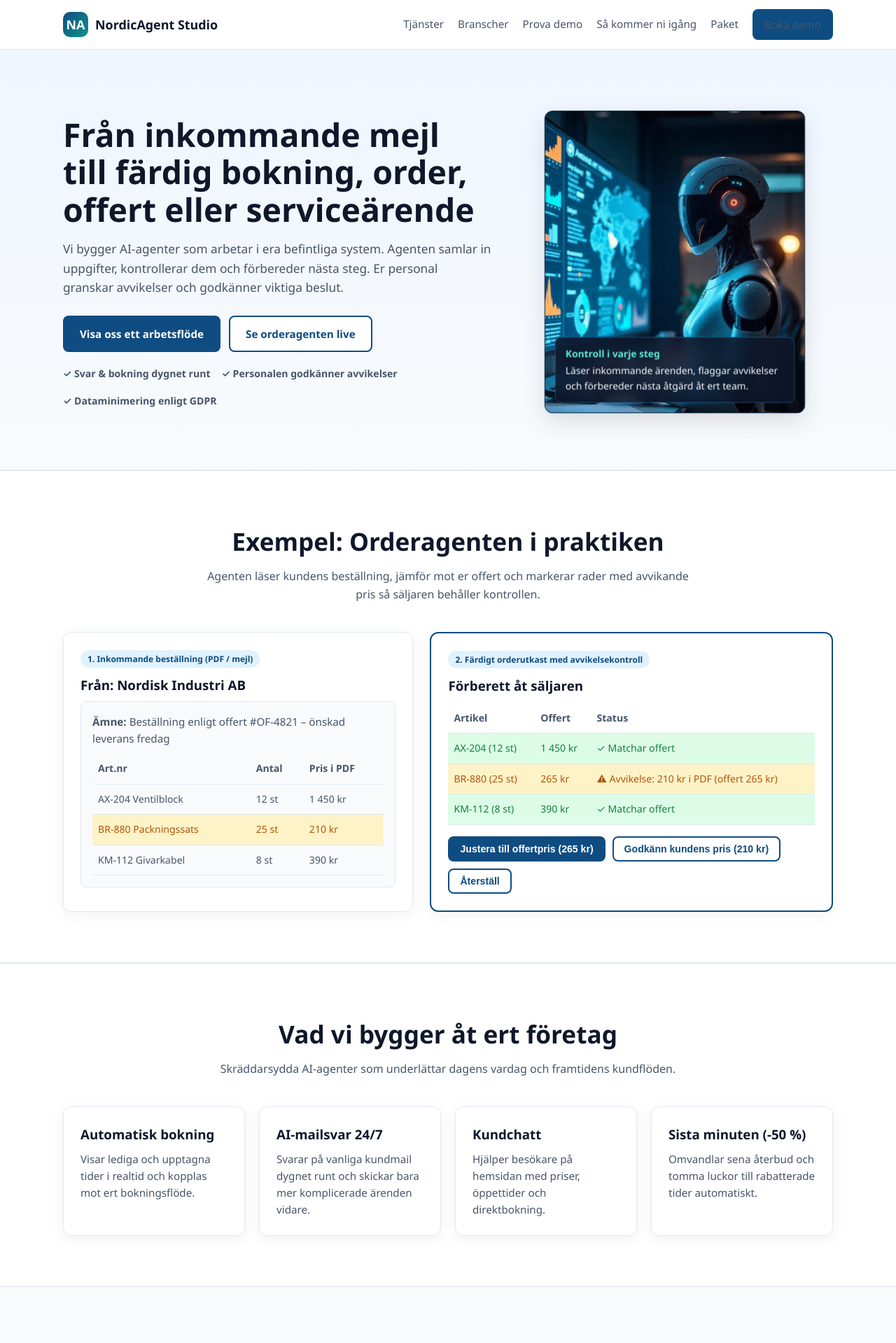
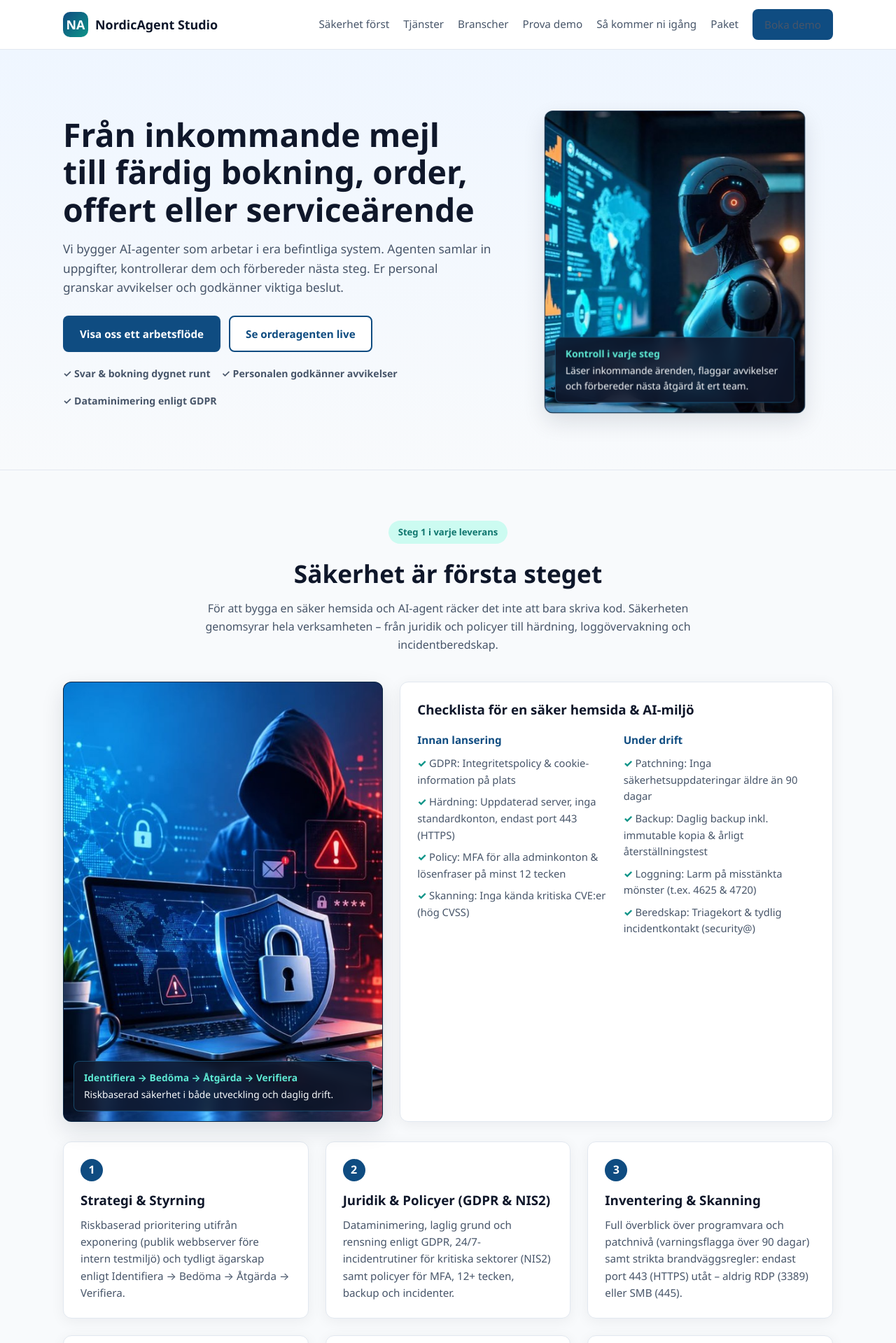
Before and after one commit to ali456663/ai-agent-studio, a Spring Boot app: page / in a window 1280 px wide. Shown: the top 1919 px of the page at 70% size. Run offline with Spring Boot 4, Linux system fonts and the light colour scheme; some of the project's set-up classes (security, data sources, template engines, error pages and the like) are left out, and stand-ins take their place.

Commit message:
Add Security First section with cybersecurity image, 6 pillars & launch/ops checklist

```diff
--- a/backend/src/main/resources/static/index.html
+++ b/backend/src/main/resources/static/index.html
@@ -16,6 +16,7 @@
       </a>
       <nav aria-label="Huvudmeny">
         <ul class="nav-links">
+          <li><a href="#sakerhet-forst">Säkerhet först</a></li>
           <li><a href="#tjanster">Tjänster</a></li>
           <li><a href="#branscher">Branscher</a></li>
           <li><a href="#demo">Prova demo</a></li>
@@ -58,6 +59,86 @@
               Läser inkommande ärenden, flaggar avvikelser och förbereder nästa åtgärd åt ert team.
             </figcaption>
           </figure>
+        </div>
+      </div>
+    </section>
+
+    <section class="section" id="sakerhet-forst">
+      <div class="container">
+        <div class="section-header">
+          <span class="badge">Steg 1 i varje leverans</span>
+          <h2>Säkerhet är första steget</h2>
+          <p>
+            För att bygga en säker hemsida och AI-agent räcker det inte att bara skriva kod. Säkerheten genomsyrar
+            hela verksamheten – från juridik och policyer till härdning, loggövervakning och incidentberedskap.
+          </p>
+        </div>
+
+        <div class="security-hero-grid">
+          <figure class="security-media-card">
+            <img src="/images/security-first.jpg" alt="Cybersäkerhetssköld som skyddar webbplats, inloggning och kunddata" class="security-media-img">
+            <figcaption class="hero-media-overlay">
+              <strong>Identifiera → Bedöma → Åtgärda → Verifiera</strong>
+              Riskbaserad säkerhet i både utveckling och daglig drift.
+            </figcaption>
+          </figure>
+
+          <div class="card security-checklist-card">
+            <h3>Checklista för en säker hemsida &amp; AI-miljö</h3>
+            <div class="checklist-cols">
+              <div>
+                <h4>Innan lansering</h4>
+                <ul class="check-list">
+                  <li>GDPR: Integritetspolicy &amp; cookie-information på plats</li>
+                  <li>Härdning: Uppdaterad server, inga standardkonton, endast port 443 (HTTPS)</li>
+                  <li>Policy: MFA för alla adminkonton &amp; lösenfraser på minst 12 tecken</li>
+                  <li>Skanning: Inga kända kritiska CVE:er (hög CVSS)</li>
+                </ul>
+              </div>
+              <div>
+                <h4>Under drift</h4>
+                <ul class="check-list">
+                  <li>Patchning: Inga säkerhetsuppdateringar äldre än 90 dagar</li>
+                  <li>Backup: Daglig backup inkl. immutable kopia &amp; årligt återställningstest</li>
+                  <li>Loggning: Larm på misstänkta mönster (t.ex. 4625 &amp; 4720)</li>
+                  <li>Beredskap: Triagekort &amp; tydlig incidentkontakt (security@)</li>
+                </ul>
+              </div>
+            </div>
+          </div>
+        </div>
+
+        <div class="grid-3 security-pillars">
+          <article class="card">
+            <span class="step-num">1</span>
+            <h3>Strategi &amp; Styrning</h3>
+            <p>Riskbaserad prioritering utifrån exponering (publik webbserver före intern testmiljö) och tydligt ägarskap enligt Identifiera → Bedöma → Åtgärda → Verifiera.</p>
+          </article>
+          <article class="card">
+            <span class="step-num">2</span>
+            <h3>Juridik &amp; Policyer (GDPR &amp; NIS2)</h3>
+            <p>Dataminimering, laglig grund och rensning enligt GDPR, 24/7-incidentrutiner för kritiska sektorer (NIS2) samt policyer för MFA, 12+ tecken, backup och incidenter.</p>
+          </article>
+          <article class="card">
+            <span class="step-num">3</span>
+            <h3>Inventering &amp; Skanning</h3>
+            <p>Full överblick över programvara och patchnivå (varningsflagga över 90 dagar) samt strikta brandväggsregler: endast port 443 (HTTPS) utåt – aldrig RDP (3389) eller SMB (445).</p>
+          </article>
+          <article class="card">
+            <span class="step-num">4</span>
+            <h3>CVE/CVSS, Patchning &amp; Härdning</h3>
+            <p>Löpande kontroll mot kända sårbarheter (CVE/CVSS), snabb patchning, borttagna standardkonton, avstängt Telnet/SMBv1 och utbyte av End-of-Life-system.</p>
+          </article>
+          <article class="card">
+            <span class="step-num">5</span>
+            <h3>Loggning &amp; Övervakning</h3>
+            <p>Centraliserade loggar från webb, databas och brandvägg med larm på mönster som upprepade misslyckade inloggningar (4625) och nya adminkonton (4720).</p>
+          </article>
+          <article class="card">
+            <span class="step-num">6</span>
+            <h3>Incidenthantering (Triagekort)</h3>
+            <p>Tydliga steg när något händer: identifiera, isolera servern, spärra kontot, dokumentera och spara alla loggar som bevis utan att radera spår.</p>
+          </article>
         </div>
       </div>
     </section>
--- a/backend/src/main/resources/static/styles.css
+++ b/backend/src/main/resources/static/styles.css
@@ -729,3 +729,58 @@ details.faq-item p { margin: 10px 0 0; color: var(--text-muted); }
   .order-demo-grid { grid-template-columns: 1fr; }
   .hero-media-img { height: 340px; }
 }
+
+/* ---- Säkerhet är första steget ---- */
+.security-hero-grid {
+  display: grid;
+  grid-template-columns: 0.85fr 1.15fr;
+  gap: 24px;
+  align-items: stretch;
+  margin-bottom: 28px;
+}
+
+.security-media-card {
+  position: relative;
+  margin: 0;
+  border-radius: var(--radius);
+  overflow: hidden;
+  border: 1px solid rgba(15, 76, 129, 0.28);
+  box-shadow: var(--shadow-lg);
+  background: #091829;
+  min-height: 360px;
+}
+
+.security-media-img {
+  width: 100%;
+  height: 100%;
+  min-height: 360px;
+  object-fit: cover;
+  display: block;
+}
+
+.security-checklist-card h3 {
+  margin: 0 0 16px;
+}
+
+.security-checklist-card h4 {
+  margin: 0 0 10px;
+  font-size: 0.95rem;
+  color: var(--primary);
+}
+
+.checklist-cols {
+  display: grid;
+  grid-template-columns: 1fr 1fr;
+  gap: 20px;
+}
+
+.security-pillars {
+  margin-top: 8px;
+}
+
+@media (max-width: 960px) {
+  .security-hero-grid,
+  .checklist-cols {
+    grid-template-columns: 1fr;
+  }
+}
--- a/frontend/src/App.tsx
+++ b/frontend/src/App.tsx
@@ -5,6 +5,7 @@ import { DemoSection } from "./components/DemoSection";
 import { EnterpriseAgentsSection } from "./components/EnterpriseAgentsSection";
 import { LegalModal } from "./components/LegalModal";
 import { OrderAgentDemo } from "./components/OrderAgentDemo";
+import { SecurityFirstSection } from "./components/SecurityFirstSection";
 
 const Hero3DCanvas = lazy(() => import("./components/Hero3DCanvas"));
 const COOKIE_KEY = "nordicagent_cookie_notice_ack";
@@ -67,12 +68,12 @@ export default function App() {
 
           <nav aria-label="Huvudmeny">
             <ul className={`nav-links ${menuOpen ? "open" : ""}`} onClick={() => setMenuOpen(false)}>
+              <li><a href="#sakerhet-forst">Säkerhet först</a></li>
               <li><a href="#tjanster">Tjänster</a></li>
               <li><a href="#branscher">Branscher</a></li>
               <li><a href="#demo">Prova demo</a></li>
               <li><a href="#kom-igang">Så kommer ni igång</a></li>
               <li><a href="#priser">Paket</a></li>
-              <li><a href="#faq">FAQ</a></li>
               <li><a className="btn btn-primary btn-sm" href="#kontakt">Boka demo</a></li>
             </ul>
           </nav>
@@ -120,6 +121,9 @@ export default function App() {
             </div>
           </div>
         </section>
+
+        {/* Säkerhet är första steget */}
+        <SecurityFirstSection />
 
         {/* Interaktiv demonstration av Orderagenten */}
         <OrderAgentDemo />
```
Also changed, not shown: frontend/src/components/SecurityFirstSection.tsx (added, +97 -0 lines), frontend/src/styles.css (+55 -0 lines), backend/src/main/resources/static/images/security-first.jpg (added), frontend/public/images/security-first.jpg (added), 1 other file.
